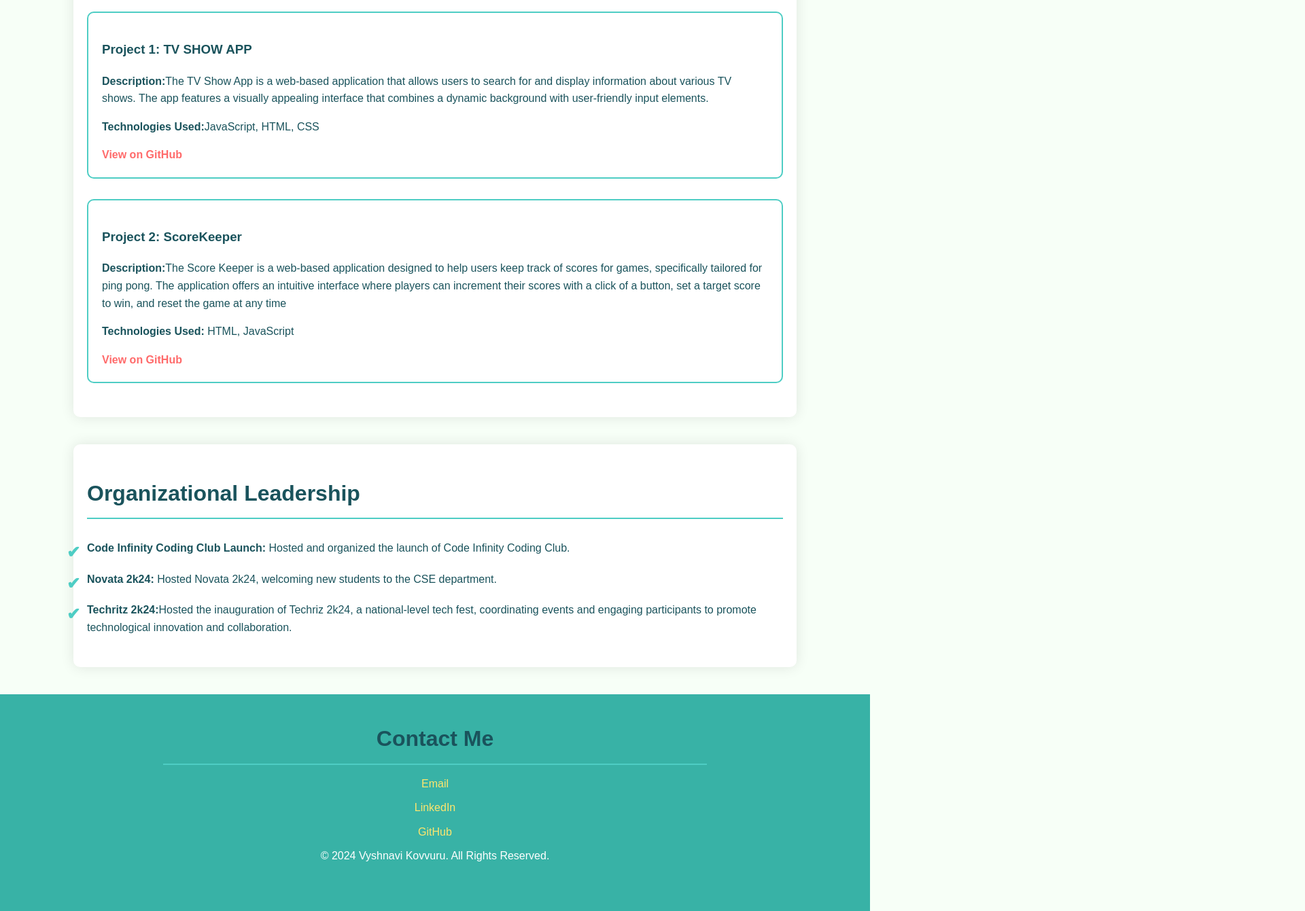
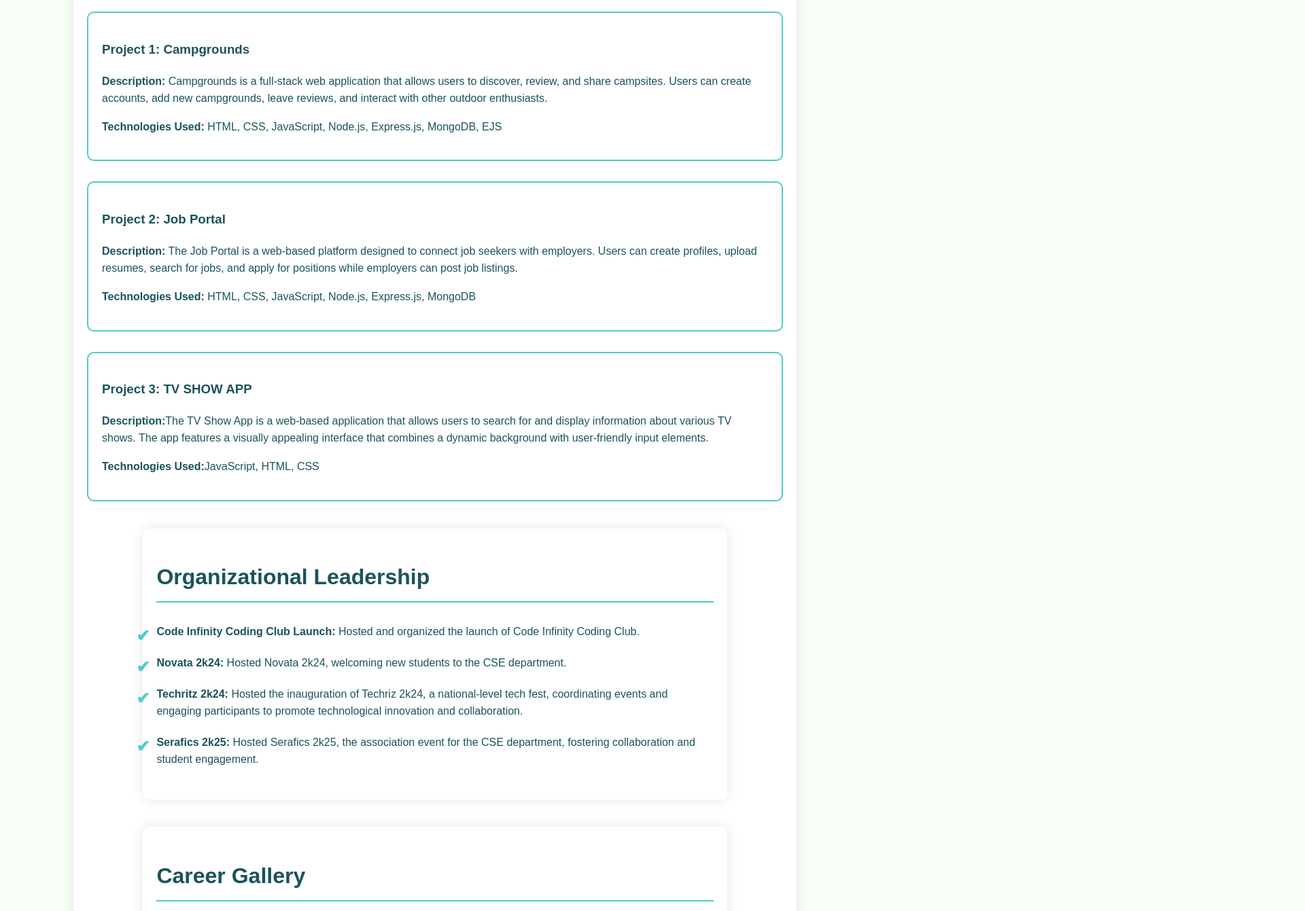
Before and after one commit to vyshnavikovvuru/myportfolio, a plain HTML site: page index.html in a window 1280 px wide. Shown: the part 1366-2707 px from the top of the page at 68% size, 1920 px wide, since content can reach past the window. Drawn offline with Linux system fonts and the light colour scheme.

Commit message:
Update index.html

```diff
--- a/index.html
+++ b/index.html
@@ -1,3 +1,4 @@
+
 <!DOCTYPE html>
 <html lang="en">
 <head>
@@ -62,35 +63,72 @@
     <section id="projects" class="section">
         <h2>Projects</h2>
         <div class="project">
-            <h3>Project 1: TV SHOW APP</h3>
+            <h3>Project 1: Campgrounds</h3>
+            <div class="project-description">
+                <p><strong>Description:</strong> Campgrounds is a full-stack web application that allows users to discover, review, and share campsites.
+                    Users can create accounts, add new campgrounds, leave reviews, and interact with other outdoor enthusiasts.</p>
+                <p><strong>Technologies Used:</strong> HTML, CSS, JavaScript, Node.js, Express.js, MongoDB, EJS</p>
+                <!-- <a href="https://github.com/vyshnavikovvuru/Campgrounds" target="_blank">View on GitHub</a> -->
+            </div>
+        </div>
+
+        <div class="project">
+            <h3>Project 2: Job Portal</h3>
+            <div class="project-description">
+                <p><strong>Description:</strong> The Job Portal is a web-based platform designed to connect job seekers with employers.
+                    Users can create profiles, upload resumes, search for jobs, and apply for positions while employers can post job listings.</p>
+                <p><strong>Technologies Used:</strong> HTML, CSS, JavaScript, Node.js, Express.js, MongoDB</p>
+                <!-- <a href="https://github.com/vyshnavikovvuru/JobPortal" target="_blank">View on GitHub</a> -->
+            </div>
+        </div>
+
+        <div class="project">
+            <h3>Project 3: TV SHOW APP</h3>
             <div class="project-description">
                 <p><strong>Description:</strong>The TV Show App is a web-based application that allows users to search for and display information about
                     various TV shows. The app features a visually appealing interface that combines a dynamic background
                     with user-friendly input elements.</p>
                 <p><strong>Technologies Used:</strong>JavaScript, HTML, CSS</p>
-                <a href="https://github.com/vyshnavikovvuru/TvshowApp" target="_blank">View on GitHub</a>
+                <!-- <a href="https://github.com/vyshnavikovvuru/TvshowApp" target="_blank">View on GitHub</a> -->
             </div>
         </div>
-        <div class="project">
-            <h3>Project 2: ScoreKeeper</h3>
-            <div class="project-description">
-                <p><strong>Description:</strong>The Score Keeper is a web-based application designed to help users keep track of scores for games, specifically
-                    tailored for ping pong. The application offers an intuitive interface where players can increment their scores
-                    with a click of a button, set a target score to win, and reset the game at any time</p>
-                <p><strong>Technologies Used:</strong> HTML, JavaScript</p>
-                <a href="https://github.com/vyshnavikovvuru/ScoreKeeper" target="_blank">View on GitHub</a>
+        <section id="achievements" class="section organizational-box">
+            <h2>Organizational Leadership</h2>
+            <ul>
+                <li><strong>Code Infinity Coding Club Launch:</strong> Hosted and organized the launch of Code Infinity Coding Club.</li>
+                <li><strong>Novata 2k24:</strong> Hosted Novata 2k24, welcoming new students to the CSE department.</li>
+                <li><strong>Techritz 2k24:</strong> Hosted the inauguration of Techriz 2k24, a national-level tech fest, coordinating events and engaging participants to promote technological innovation and collaboration.</li>
+                <li><strong>Serafics 2k25:</strong> Hosted Serafics 2k25, the association event for the CSE department, fostering collaboration and student engagement.</li>
+
+            </ul>
+        </section>
+
+    <section id="gallery">
+        <h2>Career Gallery</h2>
+        <div class="gallery-container">
+            <div class="gallery-item">
+                <img src="https://github.com/vyshnavikovvuru/myportfolio/blob/main/secretary.jpeg?raw=true" alt="ScoreKeeper">
+                <p>Secretary CSE</p>
+            </div>
+            <div class="gallery-item">
+                <img src="https://github.com/vyshnavikovvuru/myportfolio/blob/main/WhatsApp%20Image%202025-03-03%20at%207.18.14%20PM.jpeg?raw=true" alt="Campgrounds Project">
+                <p>Launch of Coding Club</p>
+            </div>
+            <div class="gallery-item">
+                <img src="https://github.com/vyshnavikovvuru/myportfolio/blob/main/techriz.jpeg?raw=true" alt="Job Portal">
+                <p>Techriz 2k24</p>
+            </div>
+            <div class="gallery-item">
+                <img src="https://github.com/vyshnavikovvuru/myportfolio/blob/main/WhatsApp%20Image%202025-03-03%20at%207.18.45%20PM.jpeg?raw=true" alt="ScoreKeeper">
+                <p>Novata 2k24</p>
+            </div>
+            <div class="gallery-item">
+                <img src="https://github.com/vyshnavikovvuru/myportfolio/blob/main/Association.jpeg?raw=true" alt="ScoreKeeper">
+                <p>Serafica 2k25</p>
             </div>
         </div>
     </section>
 
-    <section id="achievements" class="section">
-        <h2>Organizational Leadership</h2>
-        <ul>
-            <li><strong>Code Infinity Coding Club Launch:</strong> Hosted and organized the launch of Code Infinity Coding Club.</li>
-            <li><strong>Novata 2k24:</strong> Hosted Novata 2k24, welcoming new students to the CSE department.</li>
-            <li><strong>Techritz 2k24:</strong>Hosted the inauguration of Techriz 2k24, a national-level tech fest, coordinating events and engaging participants to promote technological innovation and collaboration.</li>
-        </ul>
-    </section>
 
     <!-- <section id="contact" class="section">
         <h2>Contact</h2>
```
